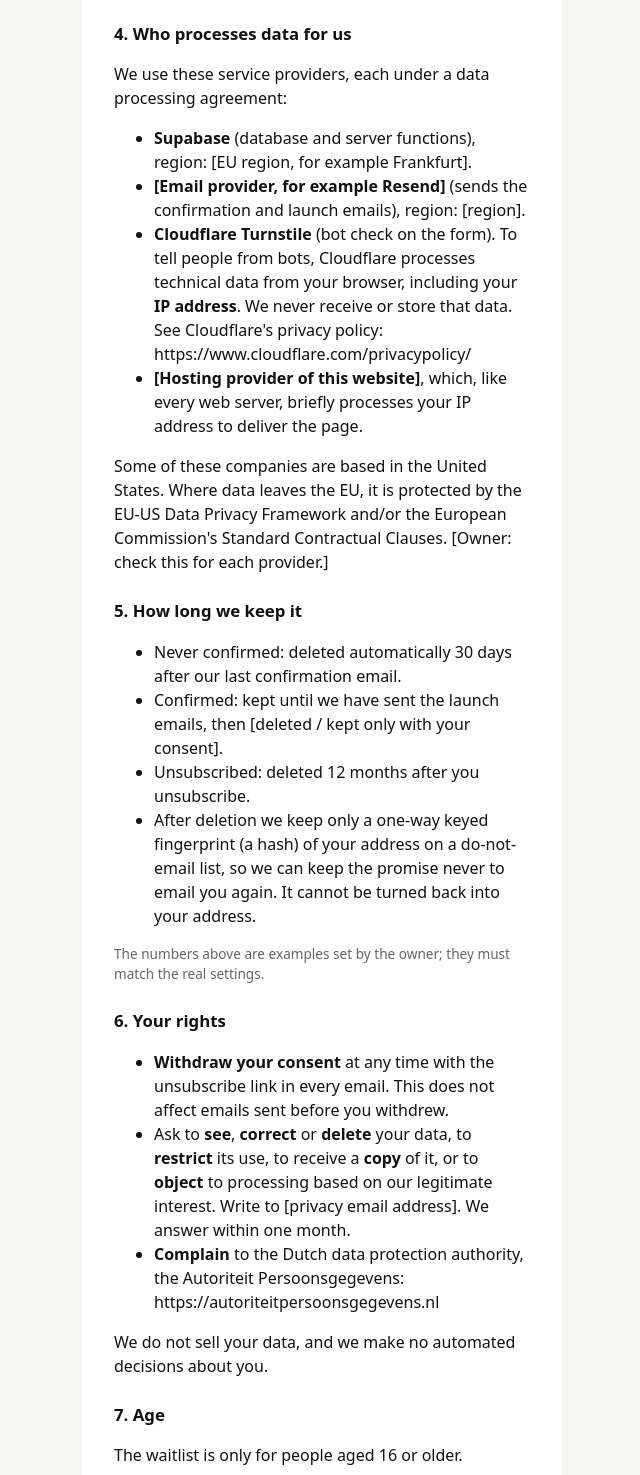
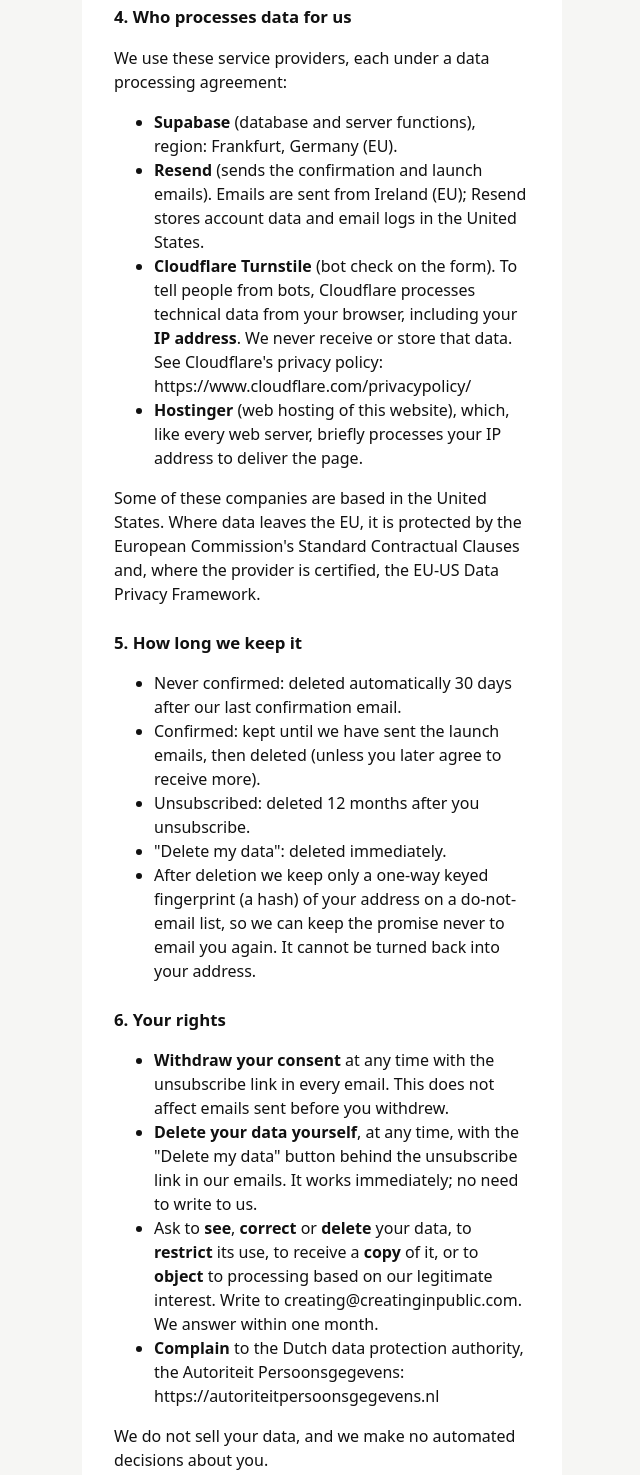
Before and after one commit to Moustafa033/waitlistProject, a plain HTML site: page site/privacy.html in a window 1280 px wide. Shown: the part 1273-2748 px from the top of the page, without its empty margins (318-958 px from the left). Drawn offline with Linux system fonts and the light colour scheme.

Commit message:
Privacy notice: controller RabbitMove (KvK 42160066), real providers/regions, delete-my-data
Fills every placeholder; retention matches current consent text (launch emails). No home address (owner decision).

Co-Authored-By: Claude Opus 5.5 <noreply@anthropic.com>

```diff
--- a/site/privacy.html
+++ b/site/privacy.html
@@ -9,13 +9,12 @@
 <body>
   <main class="card prose">
     <h1>Waitlist privacy notice</h1>
-    <p class="small">TEMPLATE — the owner must fill in every [bracket] and have the final text checked
-      (a lawyer is recommended). Version: waitlist-v1. Last updated: [date].</p>
+    <p class="small">Version: waitlist-v1. Last updated: 7 November 2026.</p>
 
     <h2>1. Who we are</h2>
-    <p>[Company or full name], [address], [KvK number if registered], the Netherlands.
+    <p>RabbitMove, registered with the Dutch Chamber of Commerce (KvK) under number 42160066, the Netherlands.
       We are the controller of the personal data described here.
-      Contact for privacy questions: [privacy email address].</p>
+      Contact for privacy questions: creating@creatinginpublic.com.</p>
 
     <h2>2. What we collect</h2>
     <ul>
@@ -43,35 +42,38 @@
     <h2>4. Who processes data for us</h2>
     <p>We use these service providers, each under a data processing agreement:</p>
     <ul>
-      <li><strong>Supabase</strong> (database and server functions), region: [EU region, for example Frankfurt].</li>
-      <li><strong>[Email provider, for example Resend]</strong> (sends the confirmation and launch emails), region: [region].</li>
+      <li><strong>Supabase</strong> (database and server functions), region: Frankfurt, Germany (EU).</li>
+      <li><strong>Resend</strong> (sends the confirmation and launch emails). Emails are sent from Ireland (EU);
+        Resend stores account data and email logs in the United States.</li>
       <li><strong>Cloudflare Turnstile</strong> (bot check on the form). To tell people from bots, Cloudflare
         processes technical data from your browser, including your <strong>IP address</strong>. We never receive or
         store that data. See Cloudflare's privacy policy: https://www.cloudflare.com/privacypolicy/</li>
-      <li><strong>[Hosting provider of this website]</strong>, which, like every web server, briefly processes your
+      <li><strong>Hostinger</strong> (web hosting of this website), which, like every web server, briefly processes your
         IP address to deliver the page.</li>
     </ul>
     <p>Some of these companies are based in the United States. Where data leaves the EU, it is protected by the
-      EU-US Data Privacy Framework and/or the European Commission's Standard Contractual Clauses. [Owner: check this
-      for each provider.]</p>
+      European Commission's Standard Contractual Clauses and, where the provider is certified, the EU-US Data
+      Privacy Framework.</p>
 
     <h2>5. How long we keep it</h2>
     <ul>
       <li>Never confirmed: deleted automatically 30 days after our last confirmation email.</li>
-      <li>Confirmed: kept until we have sent the launch emails, then [deleted / kept only with your consent].</li>
+      <li>Confirmed: kept until we have sent the launch emails, then deleted (unless you later agree to receive more).</li>
       <li>Unsubscribed: deleted 12 months after you unsubscribe.</li>
+      <li>"Delete my data": deleted immediately.</li>
       <li>After deletion we keep only a one-way keyed fingerprint (a hash) of your address on a do-not-email list, so
         we can keep the promise never to email you again. It cannot be turned back into your address.</li>
     </ul>
-    <p class="small">The numbers above are examples set by the owner; they must match the real settings.</p>
 
     <h2>6. Your rights</h2>
     <ul>
       <li><strong>Withdraw your consent</strong> at any time with the unsubscribe link in every email. This does not
         affect emails sent before you withdrew.</li>
+      <li><strong>Delete your data yourself</strong>, at any time, with the "Delete my data" button behind the
+        unsubscribe link in our emails. It works immediately; no need to write to us.</li>
       <li>Ask to <strong>see</strong>, <strong>correct</strong> or <strong>delete</strong> your data, to
         <strong>restrict</strong> its use, to receive a <strong>copy</strong> of it, or to <strong>object</strong> to
-        processing based on our legitimate interest. Write to [privacy email address]. We answer within one month.</li>
+        processing based on our legitimate interest. Write to creating@creatinginpublic.com. We answer within one month.</li>
       <li><strong>Complain</strong> to the Dutch data protection authority, the Autoriteit Persoonsgegevens:
         https://autoriteitpersoonsgegevens.nl</li>
     </ul>
```
